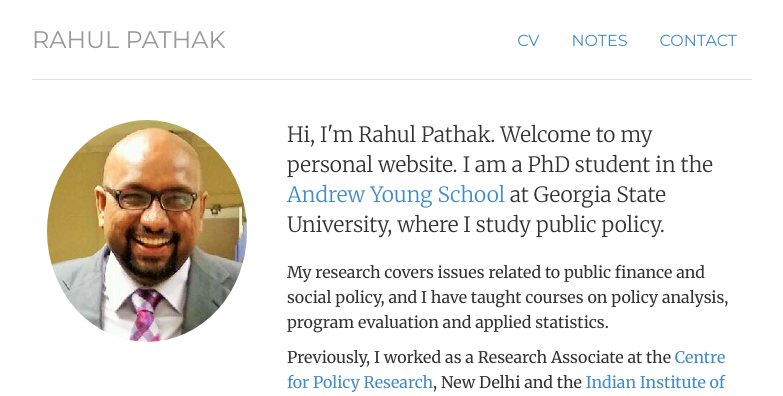
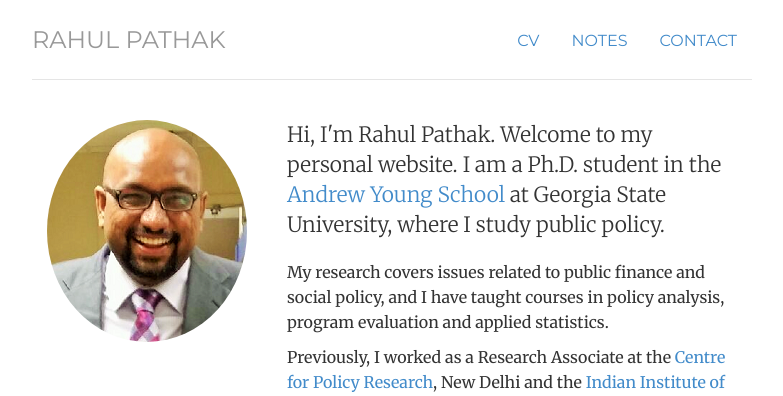
Before and after one commit to pathak-rahul/pathak-rahul.github.io, a Jekyll site: the page built from index.html, in a window 1280 px wide. Shown: the top 396 px of the page, without its empty margins (248-1031 px from the left). Built offline with Jekyll 4.4.1, drawn with Linux system fonts in a browser that asks for light colours.

Commit message:
Update index.html

```diff
--- a/index.html
+++ b/index.html
@@ -14,9 +14,9 @@ description:
 	</div>
 	<div itemscope itemtype="http://data-vocabulary.org/Person" class="col-sm-8">
 
-	<p class="lead">Hi, I'm Rahul Pathak. Welcome to my personal website. I am a PhD student in the <a href="http://aysps.gsu.edu/"> Andrew Young School</a> at Georgia State University, where I study public policy.
+	<p class="lead">Hi, I'm Rahul Pathak. Welcome to my personal website. I am a Ph.D. student in the <a href="http://aysps.gsu.edu/"> Andrew Young School</a> at Georgia State University, where I study public policy.
 
-	<p>My research covers issues related to public finance and social policy, and I have taught courses on policy analysis, program evaluation and applied statistics.</p>
+	<p>My research covers issues related to public finance and social policy, and I have taught courses in policy analysis, program evaluation and applied statistics.</p>
 
 	<p>Previously, I worked as a Research Associate at the <a href="http://www.cprindia.org/"> Centre for Policy Research</a>, New Delhi and the <a href="http://www.iimahd.ernet.in/"> Indian Institute of Management</a>, Ahmedabad. I hold a Master's degree in Development Studies from the Tata Institute of Social Sciences, Mumbai. </span>
 </p>
```
